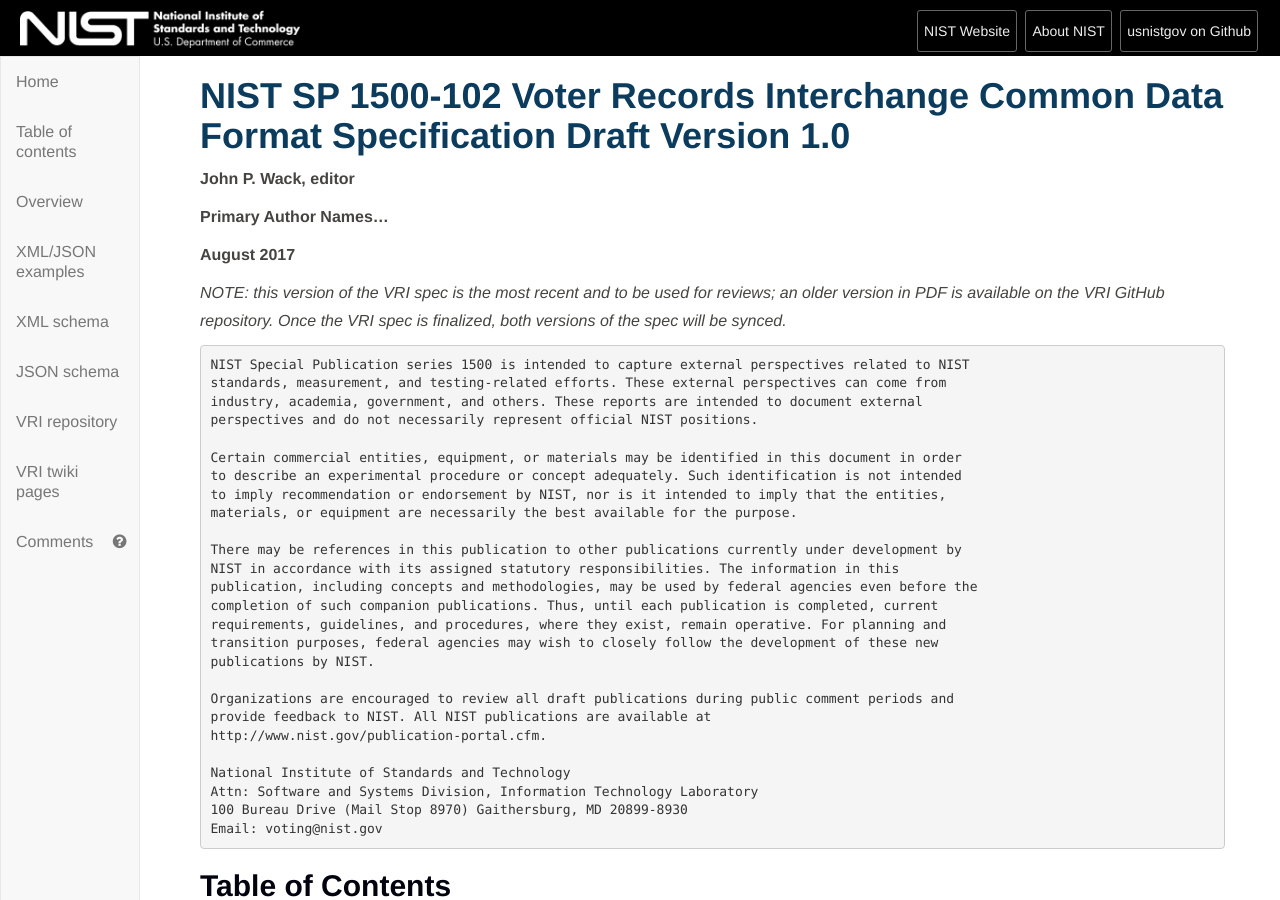
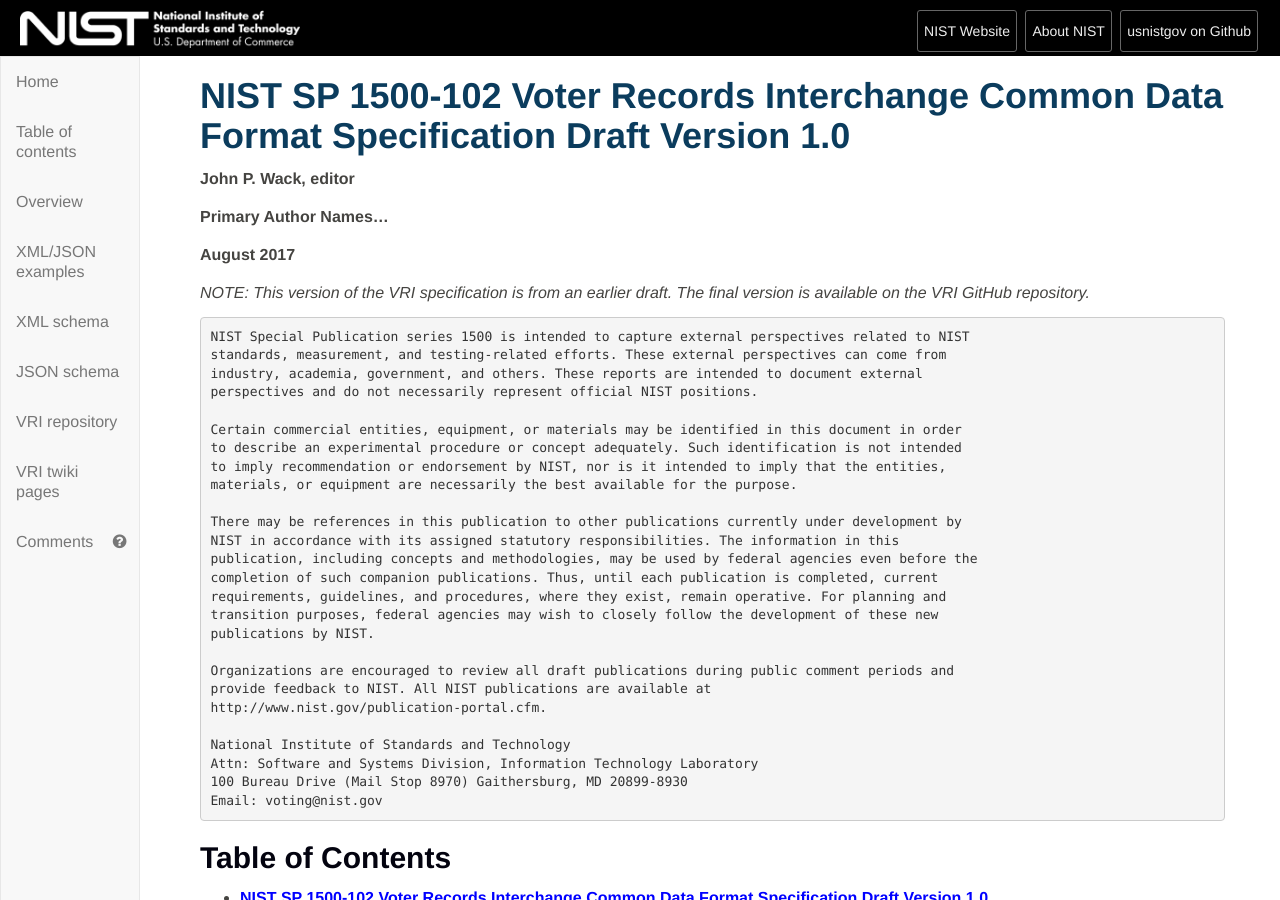
Before and after one commit to usnistgov/VoterRecordsInterchange, a Jekyll site: the page built from index.md, in a window 1280 px wide and 900 px high. Built offline with Jekyll 4.4.1, drawn with Linux system fonts in a browser that asks for light colours; our own code applies the rules of GitHub Pages for plain Markdown files; part of the change alters nothing that is shown.

Commit message:
fix SP numbers

```diff
--- a/_config.yml
+++ b/_config.yml
@@ -1,6 +1,6 @@
 # Site settings
-title: NIST SP 1500-103 Voter Records Interchange Common Data Format Specification Draft Version 1.0
-description: "NIST SP 1500-103 Voter Records Interchange Common Data Format Specification Draft Version 1.0"
+title: NIST SP 1500-102 Voter Records Interchange Common Data Format Specification Draft Version 1.0
+description: "NIST SP 1500-102 Voter Records Interchange Common Data Format Specification Draft Version 1.0"
 baseurl: "/VoterRecordsInterchange" # the subpath of your site, e.g. /blog
 url: "https://pages.nist.gov/" # the base hostname & protocol for your site
 
--- a/index.md
+++ b/index.md
@@ -8,7 +8,7 @@
 **August 2017**
 
 
-*NOTE: this version of the VRI spec is the most recent and to be used for reviews; an older version in PDF is available on the VRI GitHub repository.  Once the VRI spec is finalized, both versions of the spec will be synced.*
+*NOTE: This version of the VRI specification is from an earlier draft. The final version is available on the VRI GitHub repository.*
 
 
     NIST Special Publication series 1500 is intended to capture external perspectives related to NIST
```
